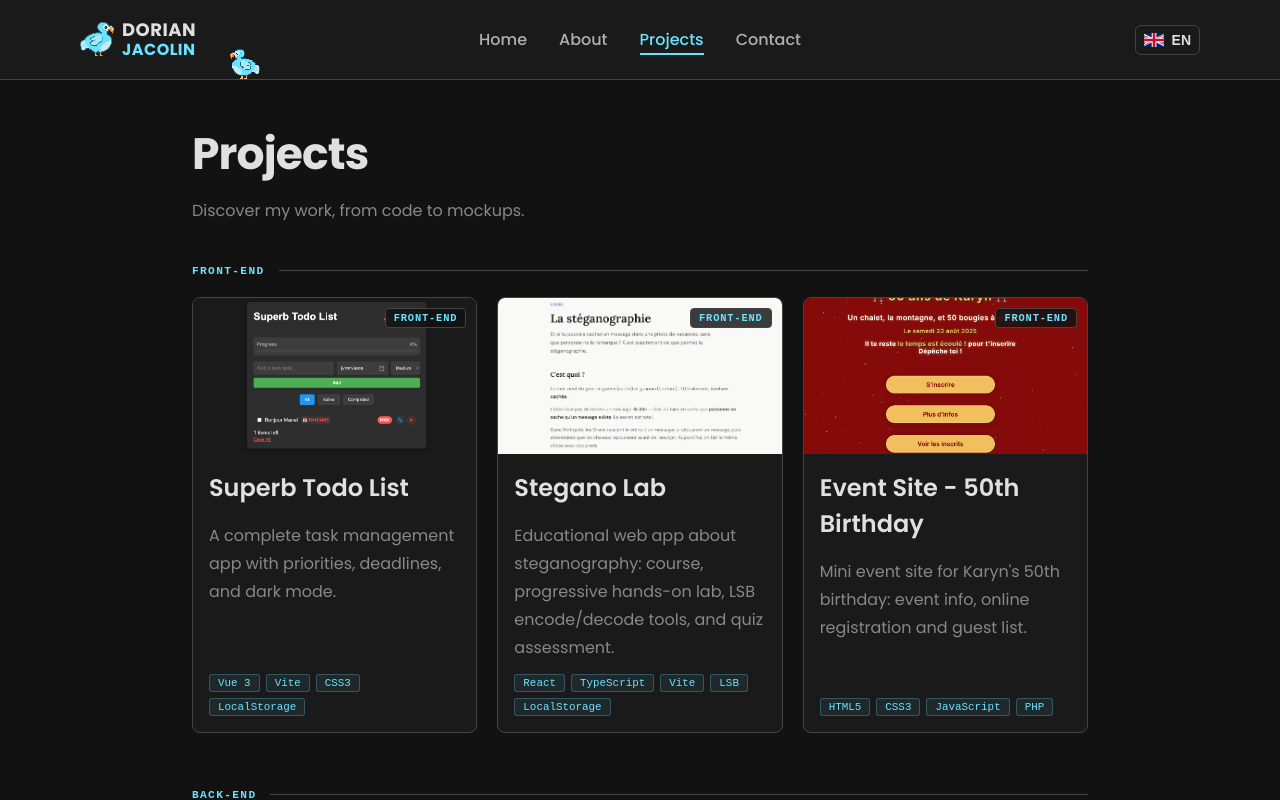
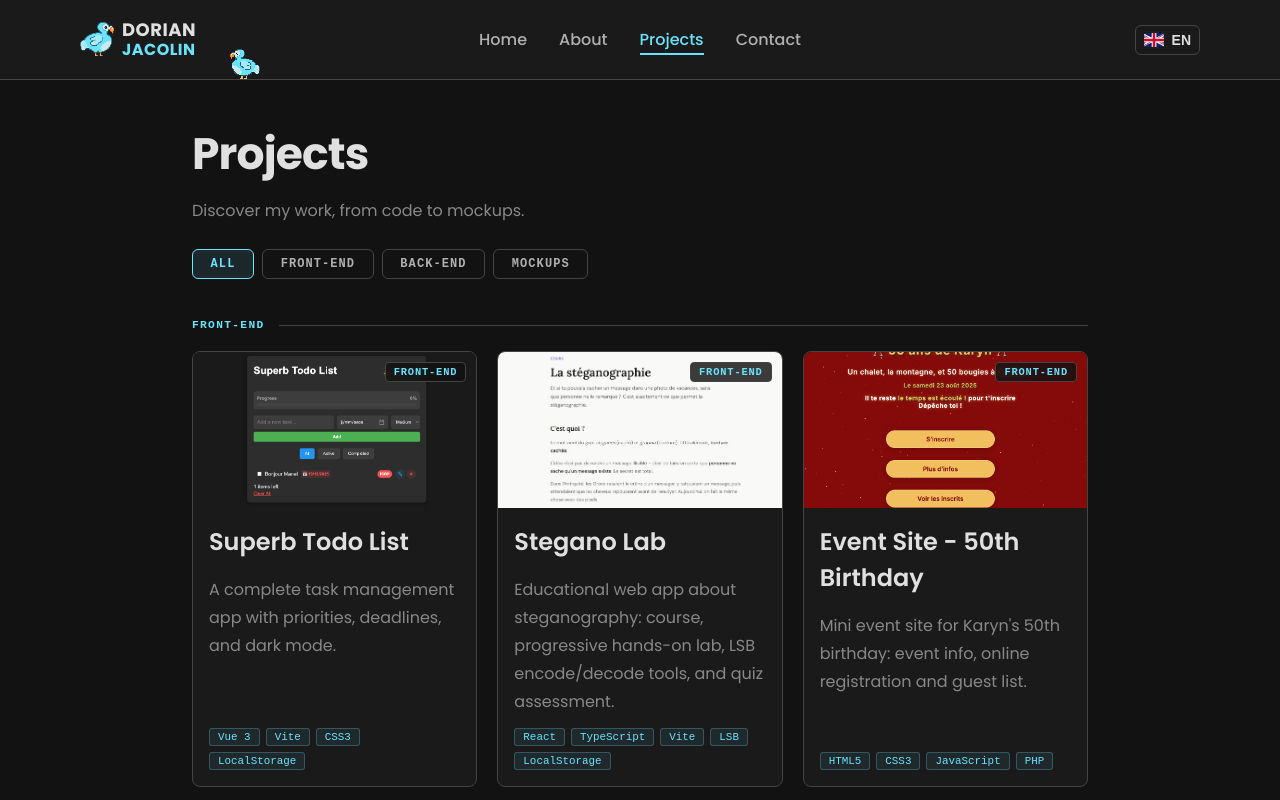
Before and after one commit to Jacma-pro/portfolio, a React (Vite) app: page /projects in a window 1280 px wide. Shown: the top 800 px of the page. Built offline with nearby package versions, Linux system fonts and the light colour scheme.

Commit message:
feat: implement project filtering functionality with category selection

```diff
--- /dev/null
+++ b/src/components/ProjectFilter.scss
@@ -0,0 +1,48 @@
+@use '../styles/colors/colors' as *;
+@use '../styles/fonts/font' as *;
+
+.project-filter {
+  display: flex;
+  flex-wrap: wrap;
+  gap: 0.5rem;
+  margin-bottom: 2.5rem;
+  margin-top: 1.5rem;
+
+  &__btn {
+    display: inline-flex;
+    align-items: center;
+    font-family: $font-mono;
+    font-size: $fs-xs;
+    font-weight: $fw-bold;
+    letter-spacing: 0.09em;
+    text-transform: uppercase;
+    padding: 0.45rem 1.1rem;
+    border-radius: 6px;
+    border: 1px solid $border-color;
+    background: transparent;
+    color: $text-secondary;
+    cursor: pointer;
+    transition: color 0.18s ease, border-color 0.18s ease,
+                background 0.18s ease, transform 0.15s ease;
+
+    &:hover {
+      color: $text-primary;
+      border-color: rgba($dodo-blue, 0.5);
+      transform: translateY(-1px);
+    }
+
+    // -- Generic active state --
+    &--active {
+      background: rgba($dodo-blue, 0.1);
+      border-color: $dodo-blue;
+      color: $dodo-blue;
+    }
+
+    // -- Active state --
+    --active {
+      background: rgba($dodo-blue, 0.12);
+      border-color: $dodo-blue;
+      color: $dodo-blue;
+    }
+  }
+}
--- /dev/null
+++ b/src/components/ProjectFilter.tsx
@@ -0,0 +1,63 @@
+import { useTranslation } from 'react-i18next'
+import type { Category } from '../data/projects'
+import './ProjectFilter.scss'
+
+const ALL_CATEGORIES: Category[] = ['front', 'back', 'mockup']
+
+interface Props {
+  active: Category[]
+  onChange: (cats: Category[]) => void
+}
+
+const ProjectFilter = ({ active, onChange }: Props) => {
+  const { t } = useTranslation()
+
+  const isAll = active.length === 0 || active.length === ALL_CATEGORIES.length
+
+  const handleAll = () => onChange([])
+
+  const handleToggle = (cat: Category) => {
+    if (active.includes(cat)) {
+      const next = active.filter(c => c !== cat)
+      // Si on décoche le dernier → revenir à "Tous"
+      onChange(next.length === 0 ? [] : next)
+    } else {
+      const next = [...active, cat]
+      // Si toutes sélectionnées → équivalent "Tous"
+      onChange(next.length === ALL_CATEGORIES.length ? [] : next)
+    }
+  }
+
+  return (
+    <div className="project-filter" role="group" aria-label={t('projects.filter.label')}>
+      <button
+        type="button"
+        className={`project-filter__btn${isAll ? ' project-filter__btn--active' : ''}`}
+        onClick={handleAll}
+        aria-pressed={isAll}
+      >
+        {t('projects.filter.all')}
+        <span className="project-filter__count">
+          {/* total projects count passed via context — on affiche juste le label ici */}
+        </span>
+      </button>
+
+      {ALL_CATEGORIES.map(cat => {
+        const isActive = active.includes(cat)
+        return (
+          <button
+            key={cat}
+            type="button"
+            className={`project-filter__btn project-filter__btn--${cat}${isActive && !isAll ? ' project-filter__btn--active' : ''}`}
+            onClick={() => handleToggle(cat)}
+            aria-pressed={isActive && !isAll}
+          >
+            {t(`projects.categories.${cat}`)}
+          </button>
+        )
+      })}
+    </div>
+  )
+}
+
+export default ProjectFilter
--- a/src/i18n/en.json
+++ b/src/i18n/en.json
@@ -64,6 +64,10 @@
       "front": "Front-end",
       "back": "Back-end",
       "mockup": "Mockups"
+    },
+    "filter": {
+      "label": "Filter by category",
+      "all": "All"
     },
     "detail": {
       "techs": "Technologies",
--- a/src/i18n/fr.json
+++ b/src/i18n/fr.json
@@ -64,6 +64,10 @@
       "front": "Front-end",
       "back": "Back-end",
       "mockup": "Maquettes"
+    },
+    "filter": {
+      "label": "Filtrer par catégorie",
+      "all": "Tous"
     },
     "detail": {
       "techs": "Technologies",
--- a/src/pages/Projects.scss
+++ b/src/pages/Projects.scss
@@ -2,12 +2,34 @@
 @use '../styles/fonts/font' as *;
 
 .projects-library {
-  margin-top: 2.5rem;
   display: flex;
   flex-direction: column;
   gap: 3.5rem;
+  animation: fade-in 0.22s ease both;
 }
 
+/* ── Flat filtered grid ─────────────────────────────────────────────────────── */
+.projects-flat-grid {
+  display: grid;
+  grid-template-columns: repeat(3, 1fr);
+  gap: 20px;
+  animation: fade-in 0.22s ease both;
+
+  @media (max-width: 860px) {
+    grid-template-columns: repeat(2, 1fr);
+  }
+
+  @media (max-width: 520px) {
+    grid-template-columns: 1fr;
+  }
+}
+
+@keyframes fade-in {
+  from { opacity: 0; transform: translateY(6px); }
+  to   { opacity: 1; transform: translateY(0); }
+}
+
+/* ── Grouped categories ────────────────────────────────────────────────────── */
 .projects-category {
   &__header {
     display: flex;
@@ -30,13 +52,6 @@
     flex: 1;
     height: 1px;
     background: $border-color;
-  }
-
-  &__title {
-    font-size: 1.25rem;
-    font-weight: $fw-bold;
-    color: $text-primary;
-    margin: 0 0 0.25rem;
   }
 
   &__grid {
--- a/src/pages/Projects.tsx
+++ b/src/pages/Projects.tsx
@@ -1,16 +1,34 @@
+import { useState } from 'react'
 import { useTranslation } from 'react-i18next'
-import { PROJECTS, CATEGORIES } from '../data/projects'
+import { PROJECTS, CATEGORIES, type Category } from '../data/projects'
 import ProjectCard from '../components/ProjectCard'
+import ProjectFilter from '../components/ProjectFilter'
 import './Projects.scss'
 
 const Projects = () => {
   const { t } = useTranslation()
+  const [activeFilters, setActiveFilters] = useState<Category[]>([])
+
+  const isFiltered = activeFilters.length > 0
+
+  const filteredProjects = isFiltered
+    ? PROJECTS.filter(p => activeFilters.includes(p.category))
+    : null
 
   return (
     <main className="page page--projects">
       <h1>{t('projects.title')}</h1>
       <p className="text-muted">{t('projects.subtitle')}</p>
 
+      <ProjectFilter active={activeFilters} onChange={setActiveFilters} />
+
+      {isFiltered ? (
+        <div className={`projects-flat-grid${isFiltered ? ' projects-flat-grid--visible' : ''}`}>
+          {filteredProjects!.map(project => (
+            <ProjectCard key={project.id} project={project} />
+          ))}
+        </div>
+      ) : (
         <div className="projects-library">
           {CATEGORIES.map(cat => {
             const items = PROJECTS.filter(p => p.category === cat)
@@ -31,6 +49,7 @@ const Projects = () => {
             )
           })}
         </div>
+      )}
     </main>
   )
 }
```
Lines whose indentation alone changed are shown as unchanged.
